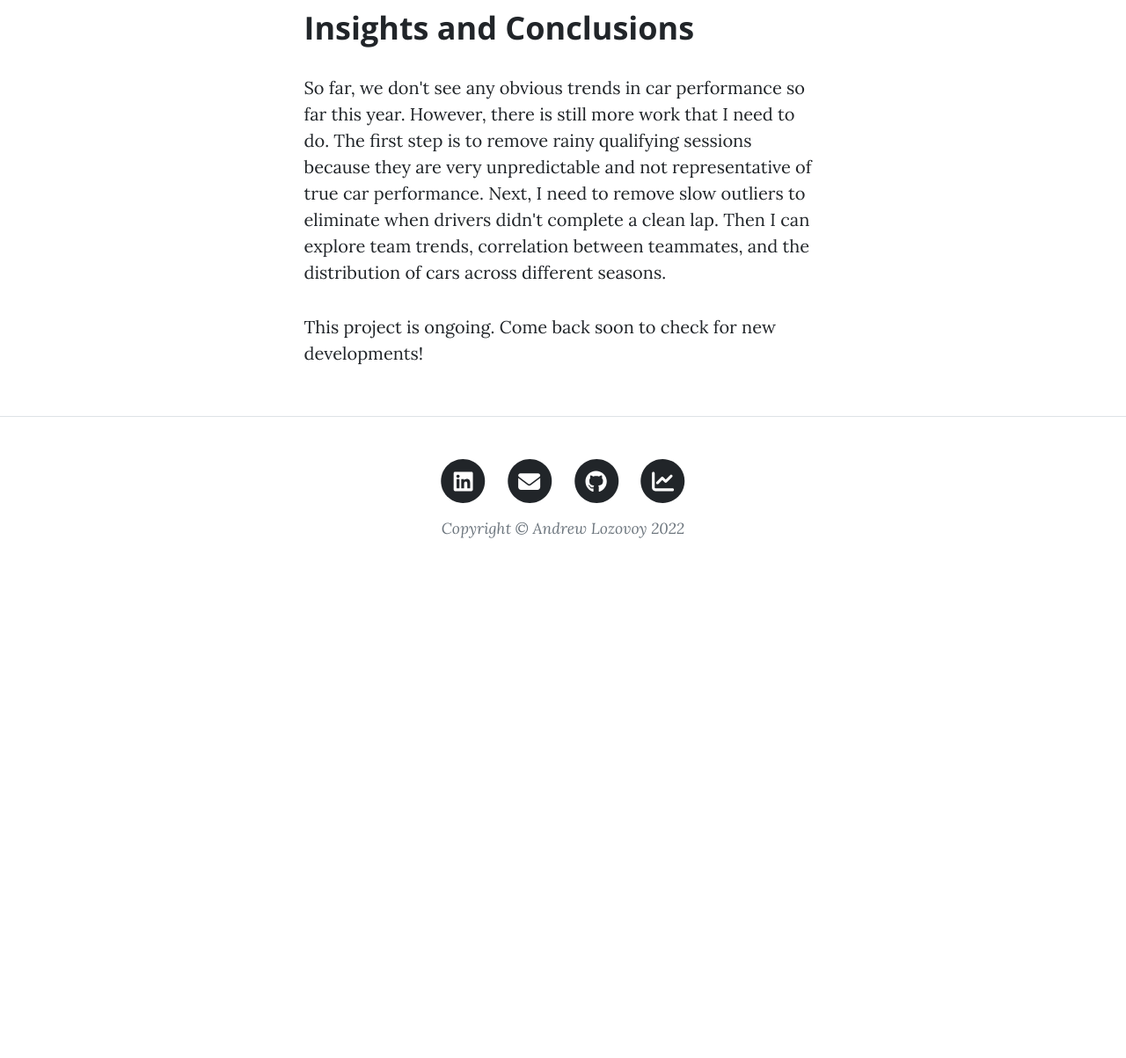
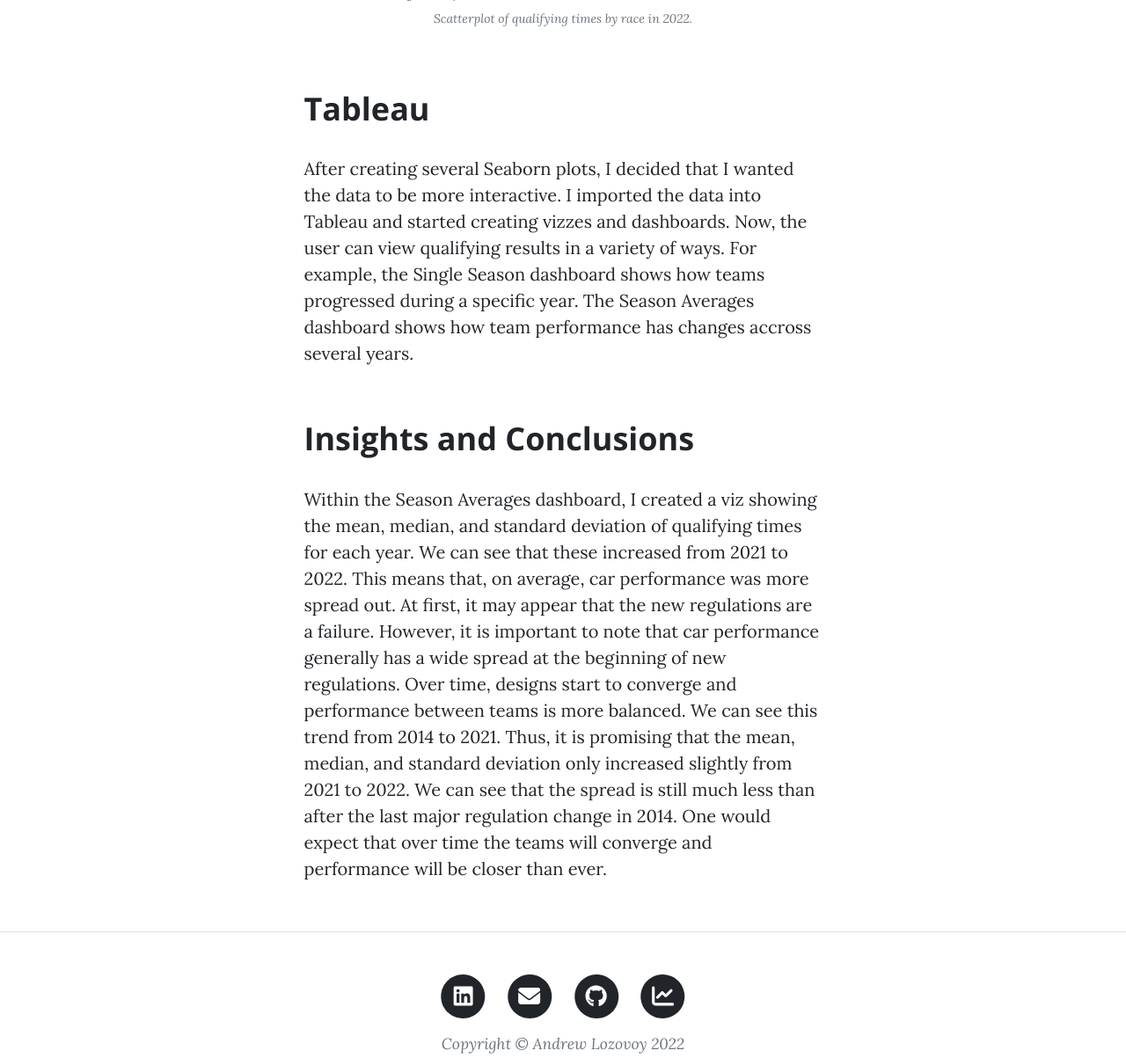
Before and after one commit to aclozovoy/FlaskPortfolio, a Flask app: page /post_f1 in a window 1280 px wide. Shown: the part 3198-4401 px from the top of the page at 88% size. Before the commit the page ends 3810 px from the top, so only its background shows below. Run offline with Flask 2, Linux system fonts and the light colour scheme; some libraries are stand-ins or nearby versions.

Commit message:
Update F1 post with Tableau link/info.

```diff
--- a/templates/post_f1.html
+++ b/templates/post_f1.html
@@ -27,6 +27,9 @@
                 <div class="row gx-4 gx-lg-5 justify-content-center">
                     <div class="col-md-10 col-lg-8 col-xl-7">
                         <h2 class="section-heading">Background</h2>
+                        <p>
+                            This post is about a Tableau dashboard that can be viewed <a href="https://public.tableau.com/app/profile/andrew.lozovoy/viz/F1QualifyingTimes/InfoPage">here</a>.
+                        </p>
                         <p>
                             Formula 1 is a auto racing series that takes drivers any teams around the world as the strive
                             to design, build, and race the fastest car they can within the rules, or "formula".
@@ -73,16 +76,26 @@
                         </p>
                         <a href="#!"><img class="img-fluid" src="static/assets/img/f1-scatter.png" alt="..." /></a>
                         <span class="caption text-muted">Scatterplot of qualifying times by race in 2022.</span>
+                        <h2 class="section-heading">Tableau</h2>
+                        <p>
+                            After creating several Seaborn plots, I decided that I wanted the data to be more interactive.
+                            I imported the data into Tableau and started creating vizzes and dashboards.
+                            Now, the user can view qualifying results in a variety of ways.
+                            For example, the Single Season dashboard shows how teams progressed during a specific year.
+                            The Season Averages dashboard shows how team performance has changes accross several years.
+                        </p>
                         <h2 class="section-heading">Insights and Conclusions</h2>
                         <p>
-                            So far, we don't see any obvious trends in car performance so far this year.
-                            However, there is still more work that I need to do.
-                            The first step is to remove rainy qualifying sessions because they are very unpredictable and not representative of true car performance.
-                            Next, I need to remove slow outliers to eliminate when drivers didn't complete a clean lap.
-                            Then I can explore team trends, correlation between teammates, and the distribution of cars across different seasons.
-                        </p>
-                        <p>
-                            This project is ongoing. Come back soon to check for new developments!
+                            Within the Season Averages dashboard, I created a viz showing the mean, median, and standard deviation of qualifying times for each year.
+                            We can see that these increased from 2021 to 2022.
+                            This means that, on average, car performance was more spread out.
+                            At first, it may appear that the new regulations are a failure.
+                            However, it is important to note that car performance generally has a wide spread at the beginning of new regulations.
+                            Over time, designs start to converge and performance between teams is more balanced.
+                            We can see this trend from 2014 to 2021.
+                            Thus, it is promising that the mean, median, and standard deviation only increased slightly from 2021 to 2022.
+                            We can see that the spread is still much less than after the last major regulation change in 2014.
+                            One would expect that over time the teams will converge and performance will be closer than ever.
                         </p>
                     </div>
                 </div>
```
Also changed, not shown: 3 other files.
